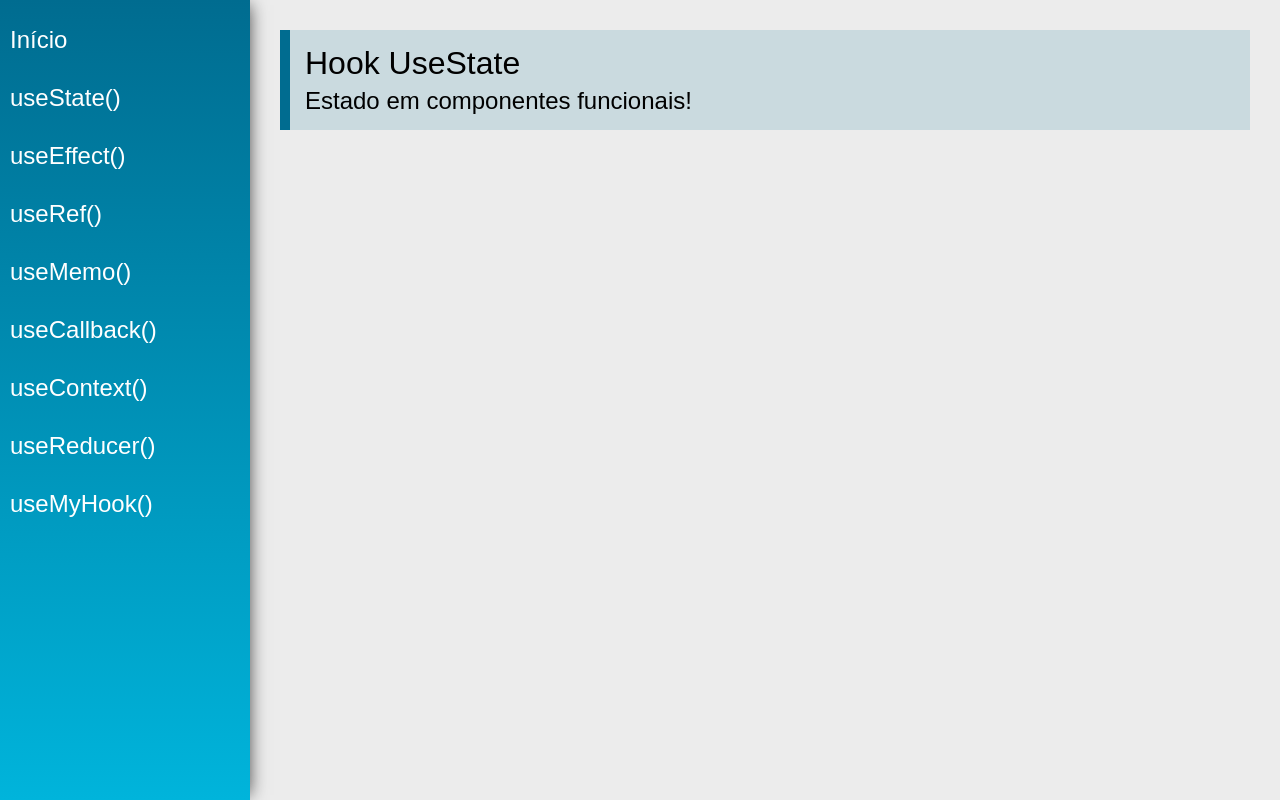
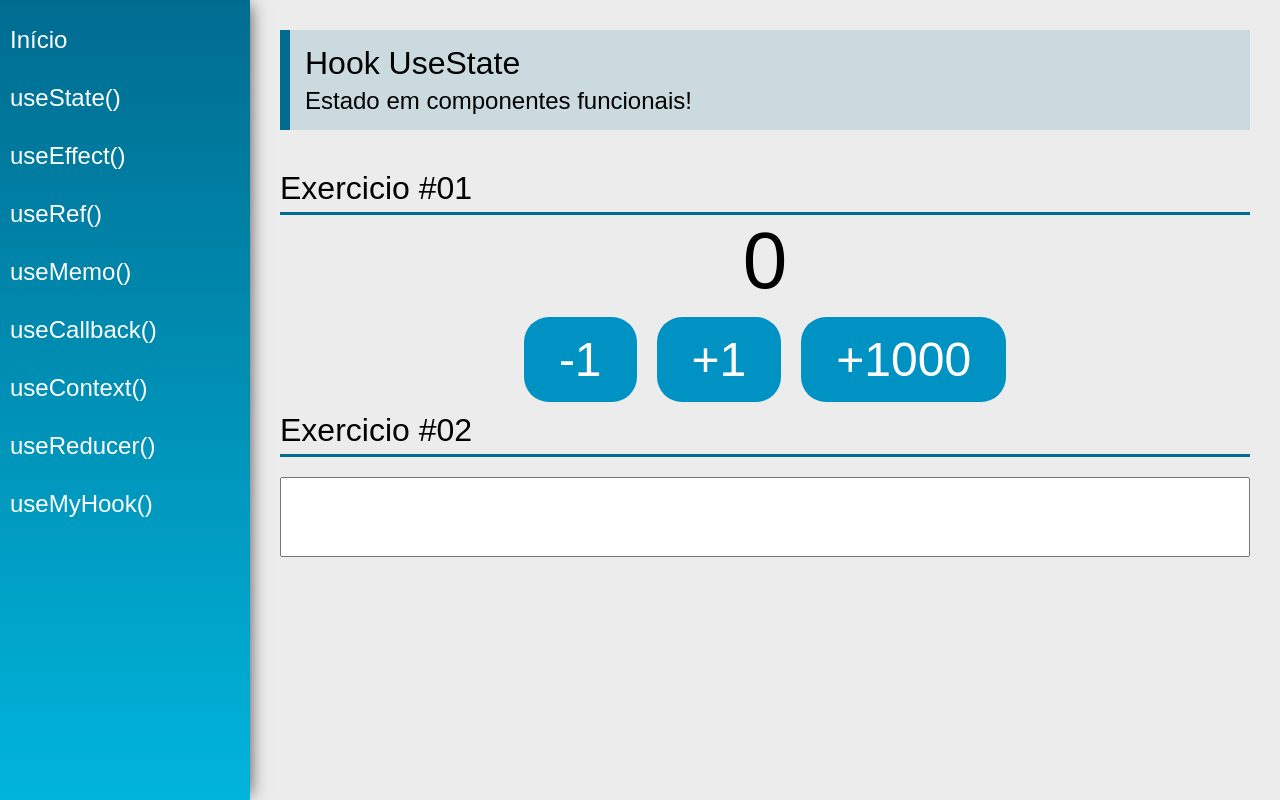
Before and after one commit to rodolforomera/react-redux-hooks, a React (Create React App) app: page /useState in a window 1280 px wide. Built offline with nearby package versions, Linux system fonts and the light colour scheme.

Commit message:
Exemplos useState

```diff
--- a/src/views/examples/UseState.jsx
+++ b/src/views/examples/UseState.jsx
@@ -1,13 +1,35 @@
-import React from 'react'
+import React, { useState } from 'react'
 import PageTitle from '../../components/layout/PageTitle'
+import SectionTitle from '../../components/layout/SectionTitle'
 
 const UseState = (props) => {
+
+    const [count, setCount] = useState(0);
+    const [name, setName] = useState("");
+
     return (
         <div className="UseState">
             <PageTitle
                 title="Hook UseState"
                 subtitle="Estado em componentes funcionais!"
             />
+            <SectionTitle title="Exercicio #01" />
+            <div className="center">
+                <span className="text">{count}</span>
+                <div>
+                    <button className="btn"
+                        onClick={() => setCount(count - 1)}>-1</button>
+                    <button className="btn"
+                        onClick={() => setCount(count + 1)}>+1</button>
+                    <button className="btn"
+                        onClick={() => setCount(current => current + 1000)}>+1000</button>
+                </div>
+            </div>
+
+            <SectionTitle title="Exercicio #02" />
+            <input type="text" className="input"
+                value={name} onChange={e => setName(e.target.value)}/>
+                <span className="text">{name}</span>
         </div>
     )
 }
```
